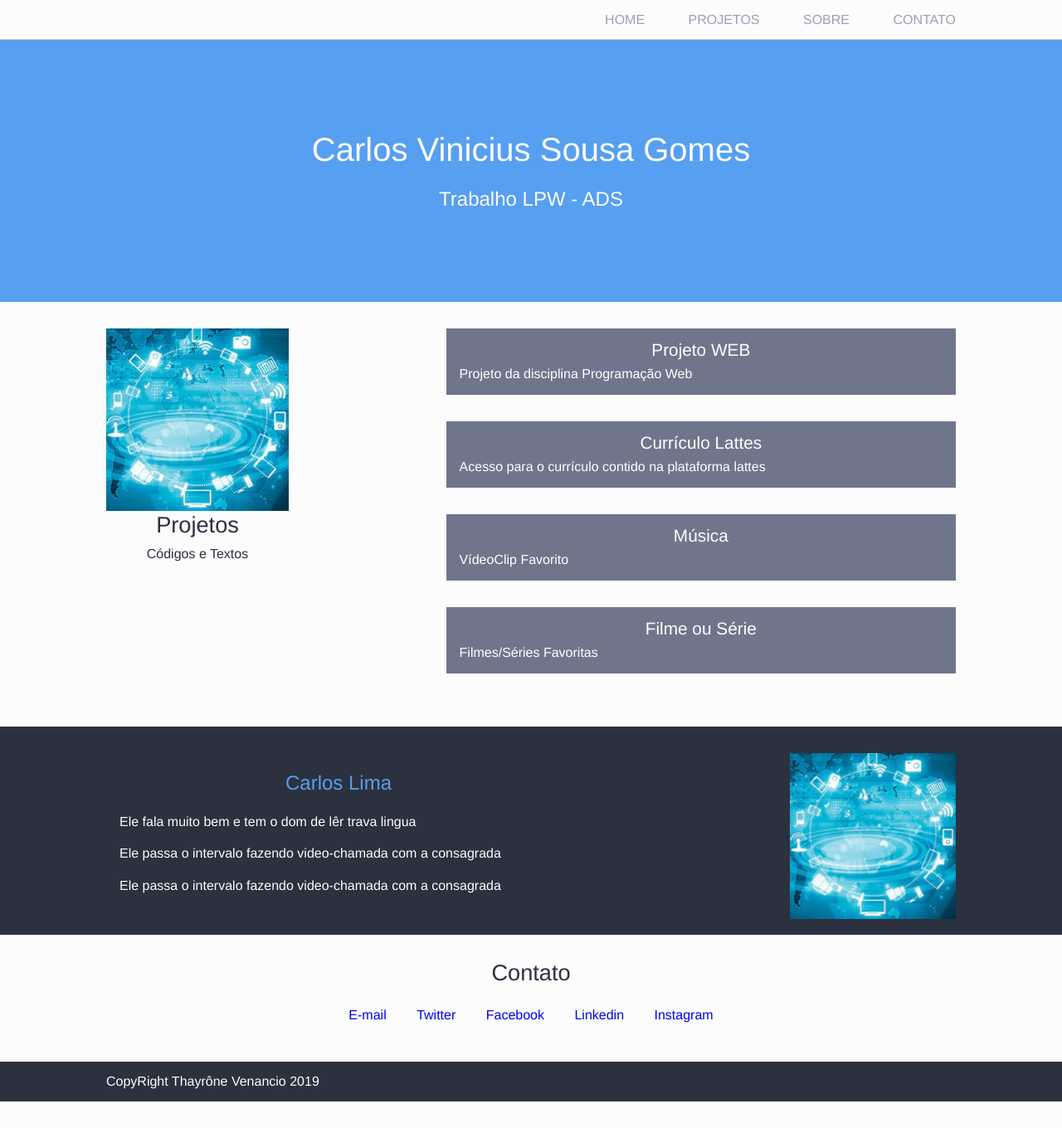
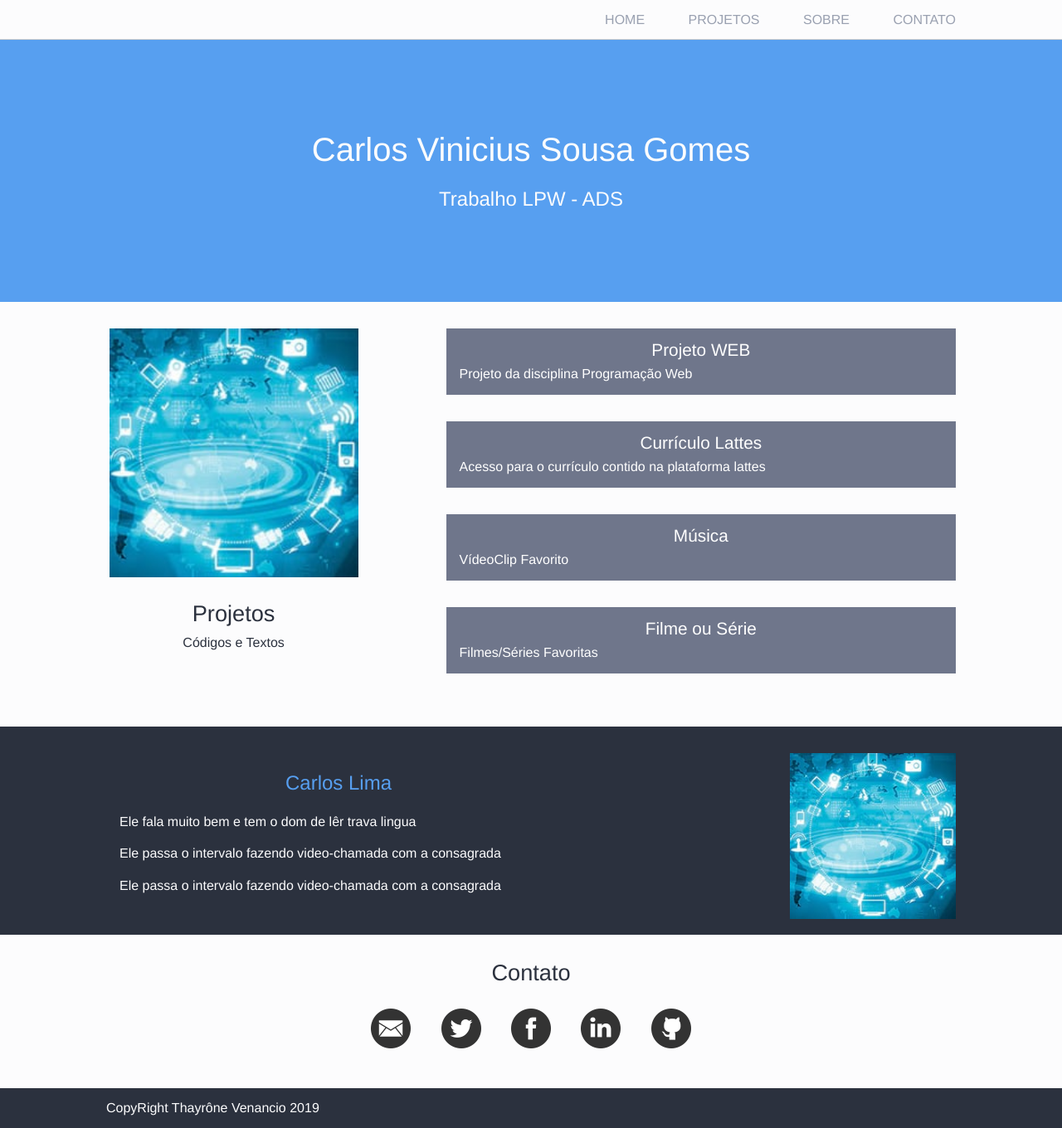
Before and after one commit to ThayroneVenancio/AulasProgramacaoWeb, a PHP site: page / in a window 1280 px wide. Shown: the whole page at 83% size. Before the commit the page ends 1328 px from the top, so only its background shows below. Run offline with PHP 8.4, Linux system fonts and the light colour scheme.

Commit message:
projeto final
projeto final

```diff
--- a/estilos/blog.css
+++ b/estilos/blog.css
@@ -41,7 +41,34 @@ header li{
 
 #contato li{
     display: inline-block;
+}
+
+#contato li a{
+    display: inline-block;
     margin: 1em;
+    width: 48px;
+    height: 48px;
+    text-indent: -999999999999px;
+}
+
+#contato .email{/*para chamar uma classe dentro de um id*/
+    background-image: url("../Imagens/email.png");
+}
+
+#contato .twitter{/*para chamar uma classe dentro de um id*/
+    background-image: url("../Imagens/twitter.png");
+}
+
+#contato .face{/*para chamar uma classe dentro de um id*/
+    background-image: url("../Imagens/face.png");
+}
+
+#contato .linkedin{/*para chamar uma classe dentro de um id*/
+    background-image: url("../Imagens/linkedin.png");
+}
+
+#contato .github{/*para chamar uma classe dentro de um id*/
+    background-image: url("../Imagens/github.png");
 }
 
 .container{
@@ -102,6 +129,11 @@ header li a{
 
 .projetos-header{
     float:left;
+    width: 30%;
+}
+
+.projetos-header h3{
+    margin-top: 1em;
 }
 
 .styleprojetos{
--- a/index.html
+++ b/index.html
@@ -91,11 +91,11 @@
         <h3>Contato</h3>
 
         <ul>
-            <li><a href="mailto:maria34eliene@gmail.com">E-mail</a></li>
-            <li><a href="mailto:maria34eliene@gmail.com">Twitter</a></li>
-            <li><a href="mailto:maria34eliene@gmail.com">Facebook</a></li>
-            <li><a href="mailto:maria34eliene@gmail.com">Linkedin</a></li>
-            <li><a href="mailto:maria34eliene@gmail.com">Instagram</a></li>
+            <li><a class="email" href="mailto:maria34eliene@gmail.com">E-mail</a></li>
+            <li><a class="twitter" href="mailto:maria34eliene@gmail.com">Twitter</a></li>
+            <li><a class="face" href="mailto:maria34eliene@gmail.com">Facebook</a></li>
+            <li><a class="linkedin" href="mailto:maria34eliene@gmail.com">Linkedin</a></li>
+            <li><a class="github" href="mailto:maria34eliene@gmail.com">Instagram</a></li>
         </ul>
     </section>
 
```
Also changed, not shown: Imagens/email.png (added), Imagens/face.png (added), Imagens/github.png (added), Imagens/linkedin.png (added), Imagens/twitter.png (added).
